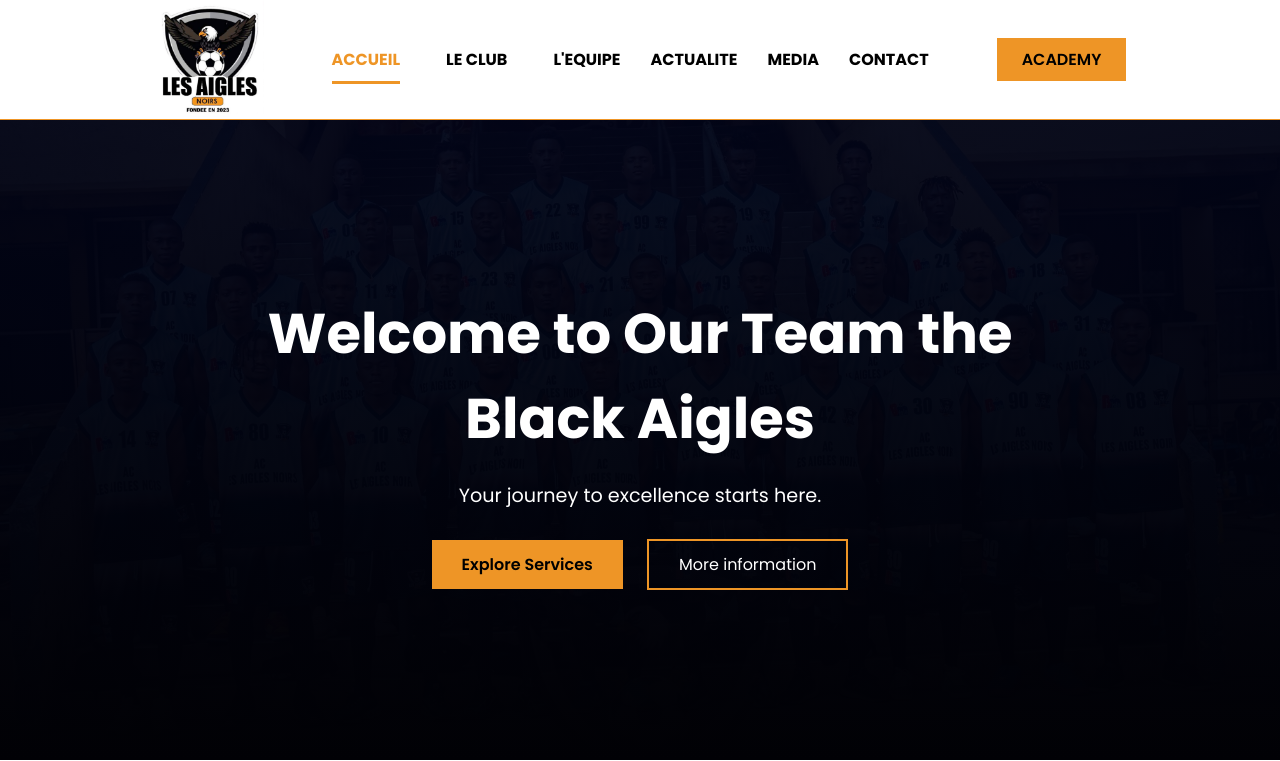
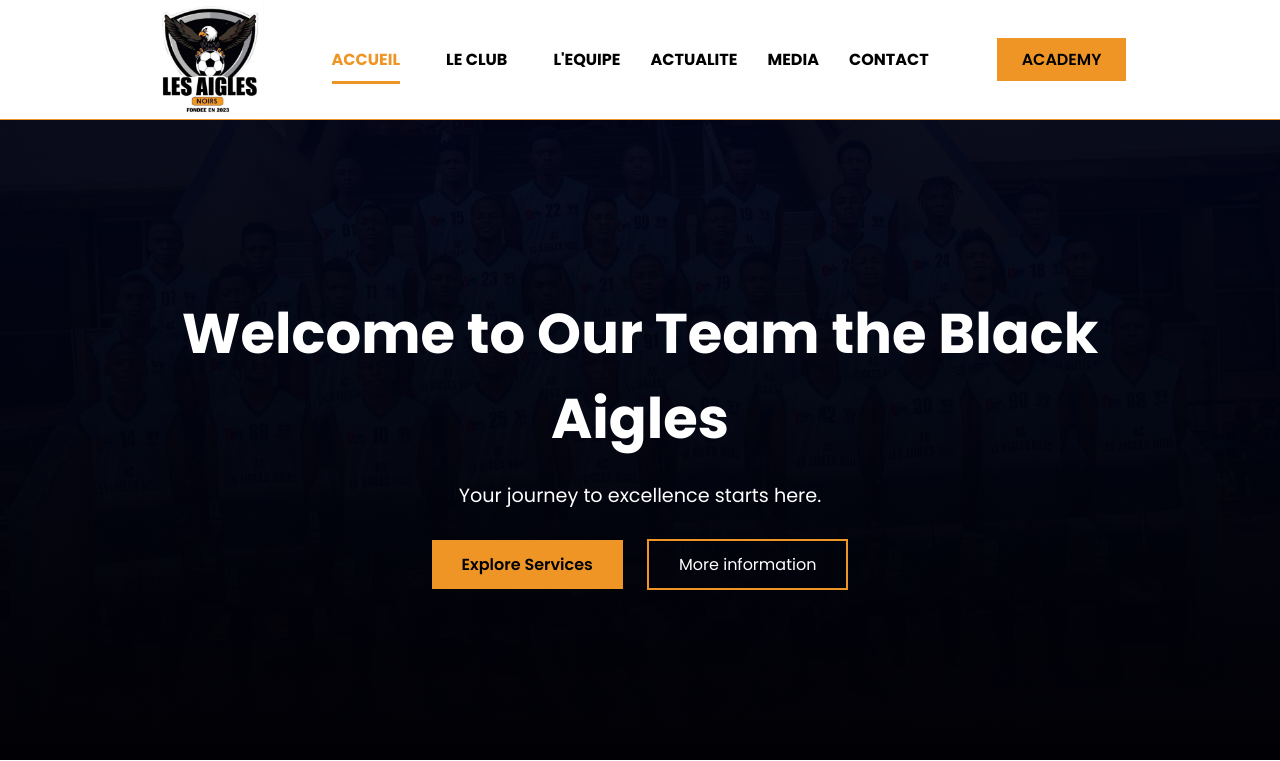
Before and after one commit to NoelGamaliel/projetAigles, a PHP site: page / in a window 1280 px wide; the page is wider, and only the part inside the window is pictured. Shown: the top 761 px of that part. Run offline with PHP 8.4, Linux system fonts and the light colour scheme.

Commit message:
New features on the principal

```diff
--- a/style/style.css
+++ b/style/style.css
@@ -14,7 +14,7 @@
   --primary-color: #ee9526;
   --secondary-color: #000000;
   --bg-color: #f5f5f5;
-  --container:70%;
+  --container:78%;
   --transition: all 0.3s ease-in-out;
   --box-shadow: 0 10px 25px rgba(0, 0, 0, 0.1);
   --width:0 auto;
@@ -35,7 +35,7 @@ nav {
   display: flex;
   align-items: center;
   justify-content: space-between;
-  padding: 15px 12%;
+  padding: 11px 12%;
   background-color: #ffffff;
   height: 120px;
   border-bottom: 1px solid #ee9526;
```
